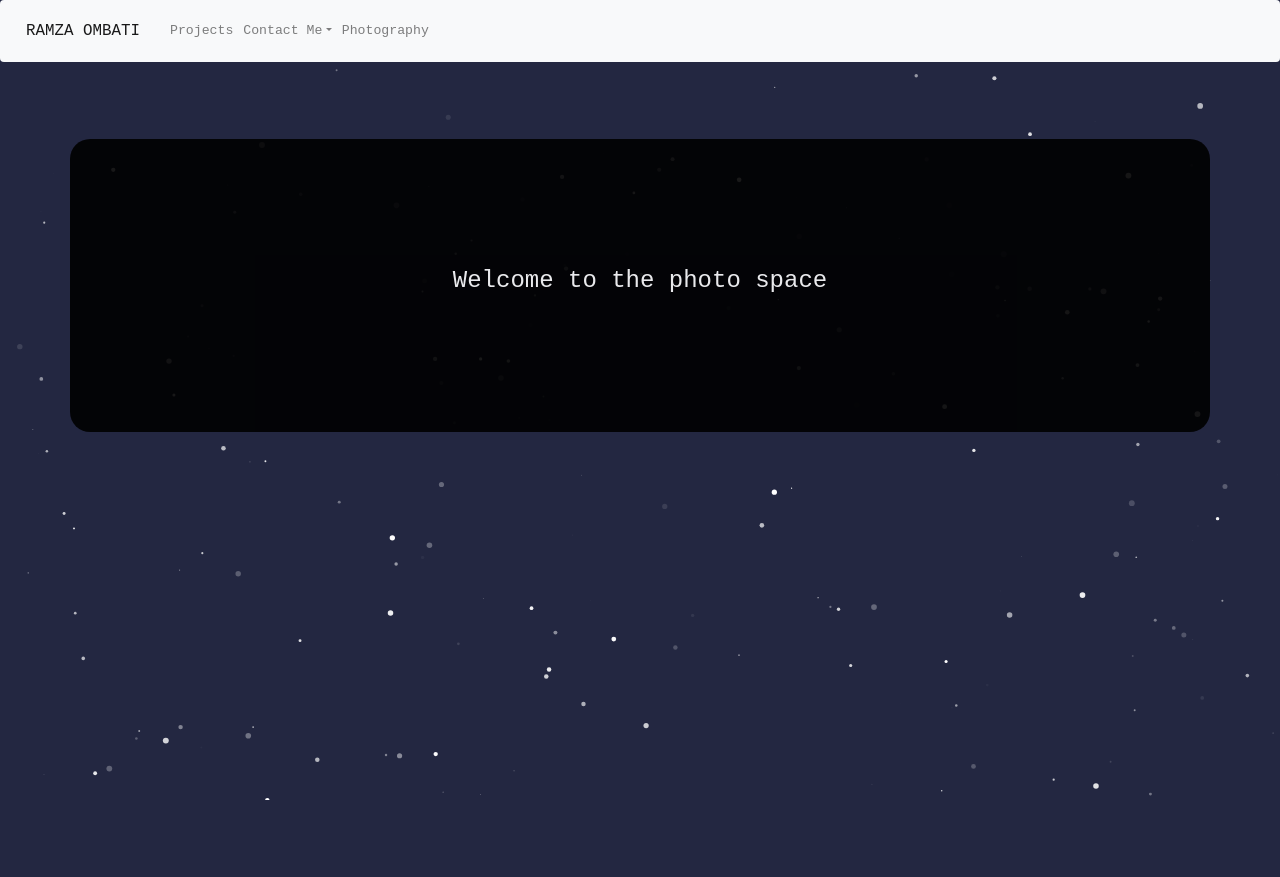
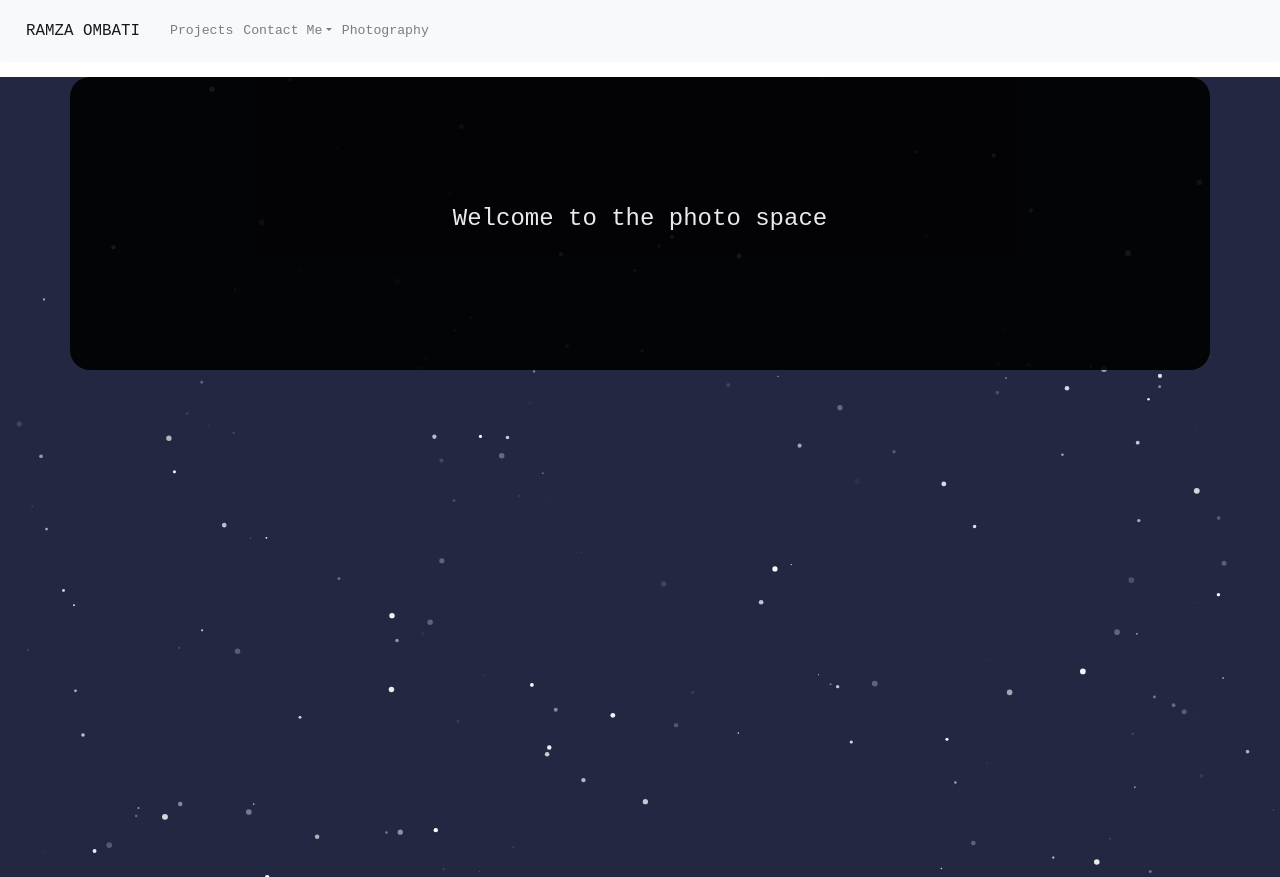
Before and after one commit to ramza007/Ramza.io, a Django app: page /photos in a window 1280 px wide. Before the commit the page ends 800 px from the top, so only its background shows below. Run offline with Django 3.2, Linux system fonts and the light colour scheme; some libraries are stand-ins or nearby versions; some web fonts are replaced.

Commit message:
- Modified Index template intro paragraph - Modified Navbar returning sticky top functionality - Modification to Index template containers

```diff
--- a/portfolio/static/css/navbar.css
+++ b/portfolio/static/css/navbar.css
@@ -13,3 +13,9 @@
     /* background-color: orange; */
     color: black;
 }
+
+.sticky {
+  position: fixed;
+  top: 0;
+  width: 100%;
+}
--- a/portfolio/static/css/styles.css
+++ b/portfolio/static/css/styles.css
@@ -32,7 +32,7 @@ body{
 
 .container{
     margin-top: 2%;
-    padding: 5%;
+    padding: 15vh 5vw 15vh 5vw;
     opacity: 0.95;
 }
 
--- a/portfolio/templates/index.html
+++ b/portfolio/templates/index.html
@@ -30,10 +30,10 @@
 
   <div data-aos="fade-up">
     <div class="container">
-      <h2> My Story... </h2><br>
+      <h2> My Journey... </h2><br>
 
       <p>
-        Hey there I'm Ramza Reseni, Full Stack Developer in Python. I use Django, HTML, CSS, JavaScript and PostgreSQL as my main tools. I have experience in Angular development, C/C++, and Java. I am a determined developer with fresh ideas to change the way we use our devives in our day to day life.
+        Hi my name is Ramza Ombati, Full Stack Developer in Python. Tools I use for development include Django, HTML, CSS, JavaScript and PostgreSQL. I have experience in Angular development, C/C++, and Java. With fresh ideas determined to change how we interact with our devices in our daily lifes, I take on as many challanges thrown at me.
 
       </p>
 
--- a/portfolio/templates/navbar.html
+++ b/portfolio/templates/navbar.html
@@ -7,7 +7,7 @@
     <link rel="stylesheet" href="{% static 'css/navbar.css' %}">
 {% endblock %}
     <!--Navbar start-->
-    <nav class="navbar navbar-expand-md bg-light navbar-light sticky-top" id="Nav1">
+    <nav class="navbar navbar-expand-md bg-light navbar-light sticky-top" id="navbar">
         <!-- Brand -->
         <a class="navbar-brand" href="/">RAMZA OMBATI</a>
 
@@ -42,5 +42,26 @@
         </div>
     </nav>
 
+    {% block scrips %}
+    <script>
+        // When the user scrolls the page, execute myFunction
+            window.onscroll = function () { myFunction() };
+
+            // Get the navbar
+            var navbar = document.getElementById("navbar");
+
+            // Get the offset position of the navbar
+            var sticky = navbar.offsetTop;
+
+            // Add the sticky class to the navbar when you reach its scroll position. Remove "sticky" when you leave the scroll position
+            function myFunction() {
+                if (window.pageYOffset >= sticky) {
+                    navbar.classList.add("sticky")
+                } else {
+                    navbar.classList.remove("sticky");
+                }
+            }
+    </script>
+    {% endblock %}
 
     <!--End of navbar-->
```
